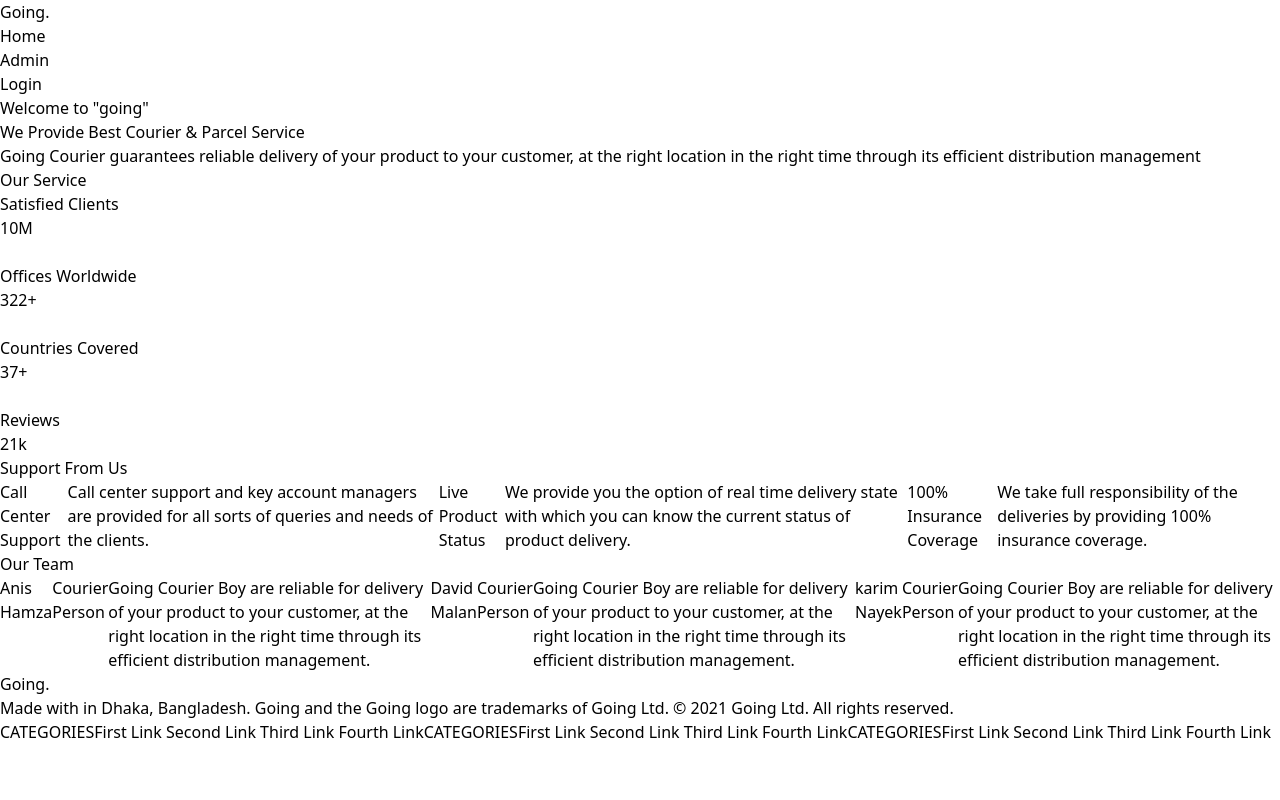
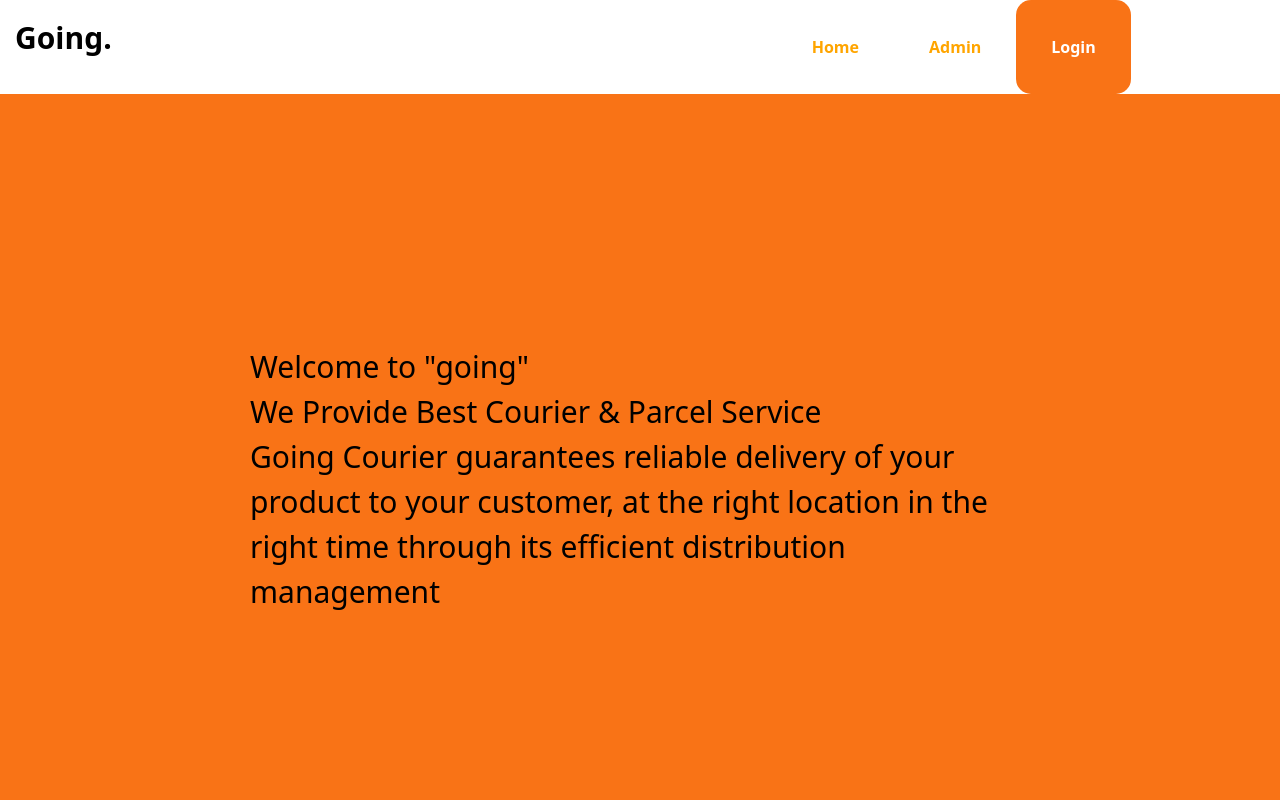
Before and after one commit to sadiazafrin123/Our-Service, a plain HTML site: page index.html in a window 1280 px wide. Shown: the top 800 px of the page. Drawn offline with nearby package versions, Linux system fonts and the light colour scheme.

Commit message:
new desing added

```diff
--- a/index.html
+++ b/index.html
@@ -9,21 +9,21 @@
   </head>
   <body>
     <!-- first section start -->
-    <section>
-      <div>
-        <h1>Going.</h1>
+    <section class="heder-section p4">
+      <div class="flex" >
+        <h1 class="text-black-500 p-[15px] mr-[650px] text-[30px] font-bold">Going.</h1>
         <h2>Home</h2>
         <h2>Admin</h2>
-        <h2>Login</h2>
+        <h2 class="bg-orange-500 !text-white ">Login</h2>
       </div>
     </section>
     <!-- first section end -->
 
     <!-- second section start -->
-    <section>
-      <div>
+    <section class="second-section">
+      <div class="bg-orange-500 p-[250px] text-[30px]">
         <h1>Welcome to "going"</h1>
-        <h2>We Provide Best Courier & Parcel Service</h2>
+        <h2 class="">We Provide Best Courier & Parcel Service</h2>
         <p>
           Going Courier guarantees reliable delivery of your product to your
           customer, at the right location in the right time through its
@@ -105,20 +105,20 @@
           trademarks of Going Ltd. © 2021 Going Ltd. All rights reserved.
         </p>
       </div>
-      <div class="flex">
-        <h1>CATEGORIES</h1><br>
+      <div>
+        <h1>CATEGORIES</h1>
         <p>First Link
             Second Link
             Third Link
             Fourth Link</p>
 
-        <h1>CATEGORIES</h1><br>
+        <h1>CATEGORIES</h1>
         <p>First Link
             Second Link
             Third Link
             Fourth Link</P>
 
-        <h1>CATEGORIES</h1><br>
+        <h1>CATEGORIES</h1>
         <P>First Link
             Second Link
             Third Link
--- a/style.css
+++ b/style.css
@@ -0,0 +1,13 @@
+
+.heder-section h2{
+    color: orange;
+    gap: 10px;
+    padding: 35px;
+    font-weight: bold;
+    border-radius:15px;
+
+}
+.second-section{
+
+
+}
```
